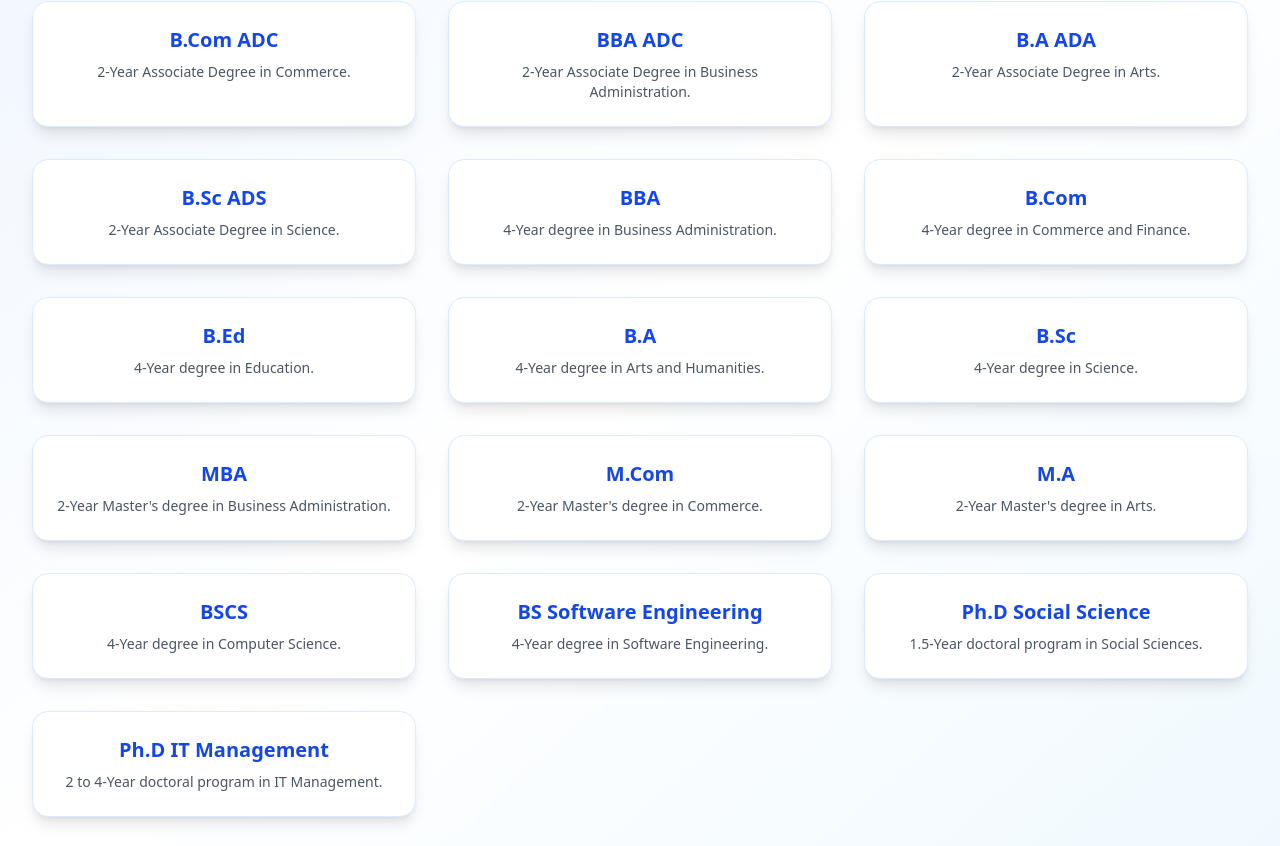
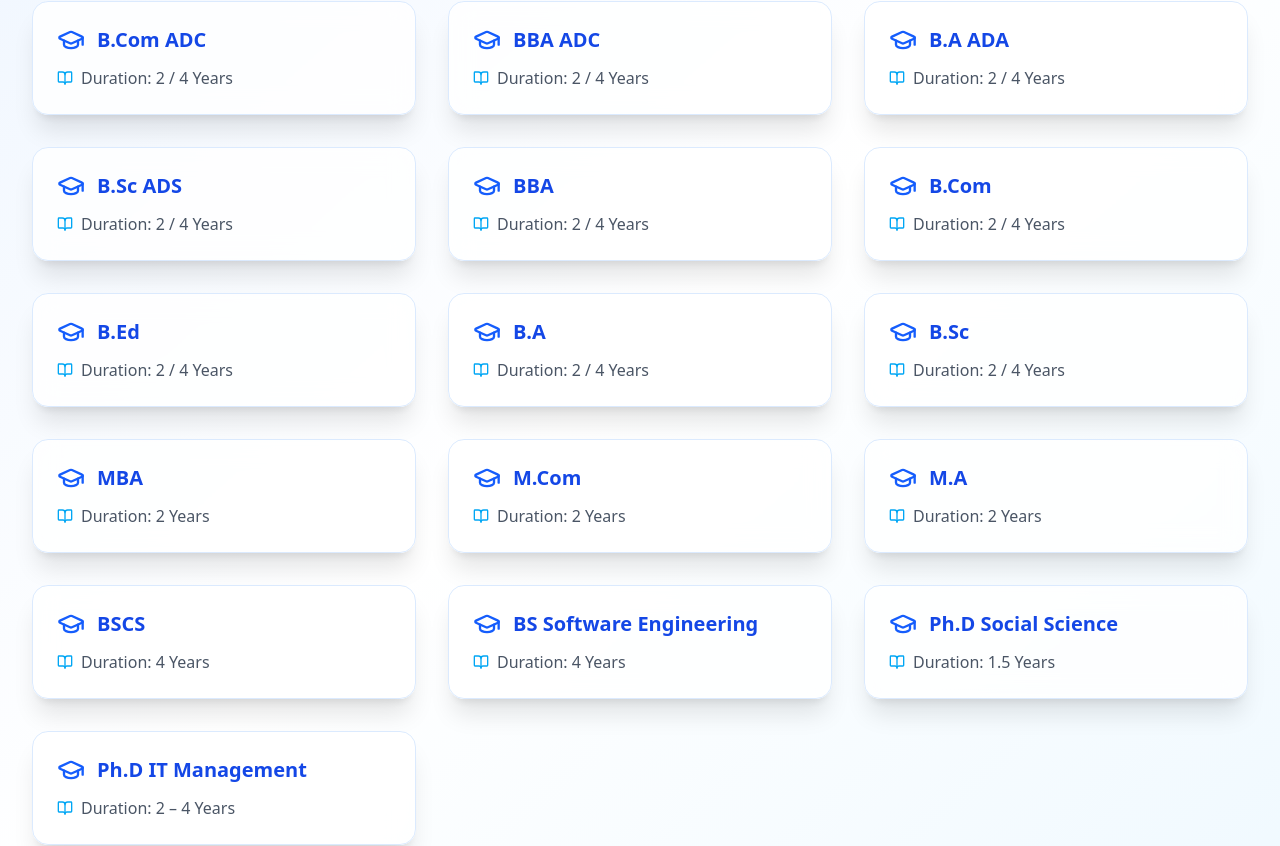
Before and after one commit to anashanif123/Itbu_University, a React (Vite) app: page / in a window 1280 px wide. Shown: the part 999-1845 px from the top of the page. Built offline with nearby package versions, Linux system fonts and the light colour scheme.

Commit message:
update the ui of university cards

```diff
--- a/src/components/UniversityCourses.jsx
+++ b/src/components/UniversityCourses.jsx
@@ -1,30 +1,33 @@
 import { motion } from "framer-motion";
+import { GraduationCap, BookOpen } from "lucide-react";
 import SectionHeading from "../components/SectionHeading";
 
 const universityCourses = [
-  { name: "B.Com ADC", description: "2-Year Associate Degree in Commerce." },
-  { name: "BBA ADC", description: "2-Year Associate Degree in Business Administration." },
-  { name: "B.A ADA", description: "2-Year Associate Degree in Arts." },
-  { name: "B.Sc ADS", description: "2-Year Associate Degree in Science." },
-  { name: "BBA", description: "4-Year degree in Business Administration." },
-  { name: "B.Com", description: "4-Year degree in Commerce and Finance." },
-  { name: "B.Ed", description: "4-Year degree in Education." },
-  { name: "B.A", description: "4-Year degree in Arts and Humanities." },
-  { name: "B.Sc", description: "4-Year degree in Science." },
-  { name: "MBA", description: "2-Year Master's degree in Business Administration." },
-  { name: "M.Com", description: "2-Year Master's degree in Commerce." },
-  { name: "M.A", description: "2-Year Master's degree in Arts." },
-  { name: "BSCS", description: "4-Year degree in Computer Science." },
-  { name: "BS Software Engineering", description: "4-Year degree in Software Engineering." },
-  { name: "Ph.D Social Science", description: "1.5-Year doctoral program in Social Sciences." },
-  { name: "Ph.D IT Management", description: "2 to 4-Year doctoral program in IT Management." },
+  { name: "B.Com ADC", duration: "2 / 4 Years" },
+  { name: "BBA ADC", duration: "2 / 4 Years" },
+  { name: "B.A ADA", duration: "2 / 4 Years" },
+  { name: "B.Sc ADS", duration: "2 / 4 Years" },
+  { name: "BBA", duration: "2 / 4 Years" },
+  { name: "B.Com", duration: "2 / 4 Years" },
+  { name: "B.Ed", duration: "2 / 4 Years" },
+  { name: "B.A", duration: "2 / 4 Years" },
+  { name: "B.Sc", duration: "2 / 4 Years" },
+  { name: "MBA", duration: "2 Years" },
+  { name: "M.Com", duration: "2 Years" },
+  { name: "M.A", duration: "2 Years" },
+  { name: "BSCS", duration: "4 Years" },
+  { name: "BS Software Engineering", duration: "4 Years" },
+  { name: "Ph.D Social Science", duration: "1.5 Years" },
+  { name: "Ph.D IT Management", duration: "2 – 4 Years" },
 ];
 
 export default function UniversityCoursesSection() {
   return (
-    <section id="university-courses" className="py-16 sm:py-20 bg-gradient-to-br from-blue-50 via-white to-sky-50">
+    <section
+      id="university-courses"
+      className="py-16 sm:py-20 bg-gradient-to-br from-blue-50 via-white to-sky-50"
+    >
       <div className="mx-auto max-w-7xl px-4 sm:px-6 lg:px-8">
-
         {/* Section Heading */}
         <SectionHeading
           title="What We Offer in University"
@@ -32,18 +35,28 @@ export default function UniversityCoursesSection() {
         />
 
         {/* Courses Grid */}
-        <div className="grid grid-cols-1 sm:grid-cols-2 lg:grid-cols-3 gap-6 lg:gap-8 mt-10">
-          {universityCourses.map((course, i) => (
+        <div className="grid sm:grid-cols-2 lg:grid-cols-3 gap-8 mt-12">
+          {universityCourses.map((course, index) => (
             <motion.div
-              key={i}
-              initial={{ opacity: 0, y: 30 }}
+              key={index}
+              initial={{ opacity: 0, y: 40 }}
               whileInView={{ opacity: 1, y: 0 }}
-              transition={{ duration: 0.6, delay: i * 0.1 }}
+              transition={{ duration: 0.7, delay: index * 0.1 }}
               viewport={{ once: true }}
-              className="p-6 rounded-2xl shadow-lg bg-white border border-blue-100 hover:shadow-2xl hover:scale-105 transition transform duration-500 text-center"
+              className="relative p-6 rounded-2xl shadow-xl bg-white/80 backdrop-blur-md border border-blue-100 hover:shadow-2xl hover:scale-105 transition duration-500"
             >
-              <h3 className="text-lg sm:text-xl font-bold text-blue-700 mb-2">{course.name}</h3>
-              <p className="text-gray-600 text-sm">{course.description}</p>
+              <div className="flex items-center gap-3 mb-3">
+                <GraduationCap className="w-7 h-7 text-blue-600" />
+                <h3 className="text-xl font-semibold text-blue-700">
+                  {course.name}
+                </h3>
+              </div>
+              <p className="text-gray-600 font-medium flex items-center gap-2">
+                <BookOpen className="w-4 h-4 text-sky-500" /> Duration:{" "}
+                {course.duration}
+              </p>
+
+              {/* Hover Glow */}
             </motion.div>
           ))}
         </div>
```
